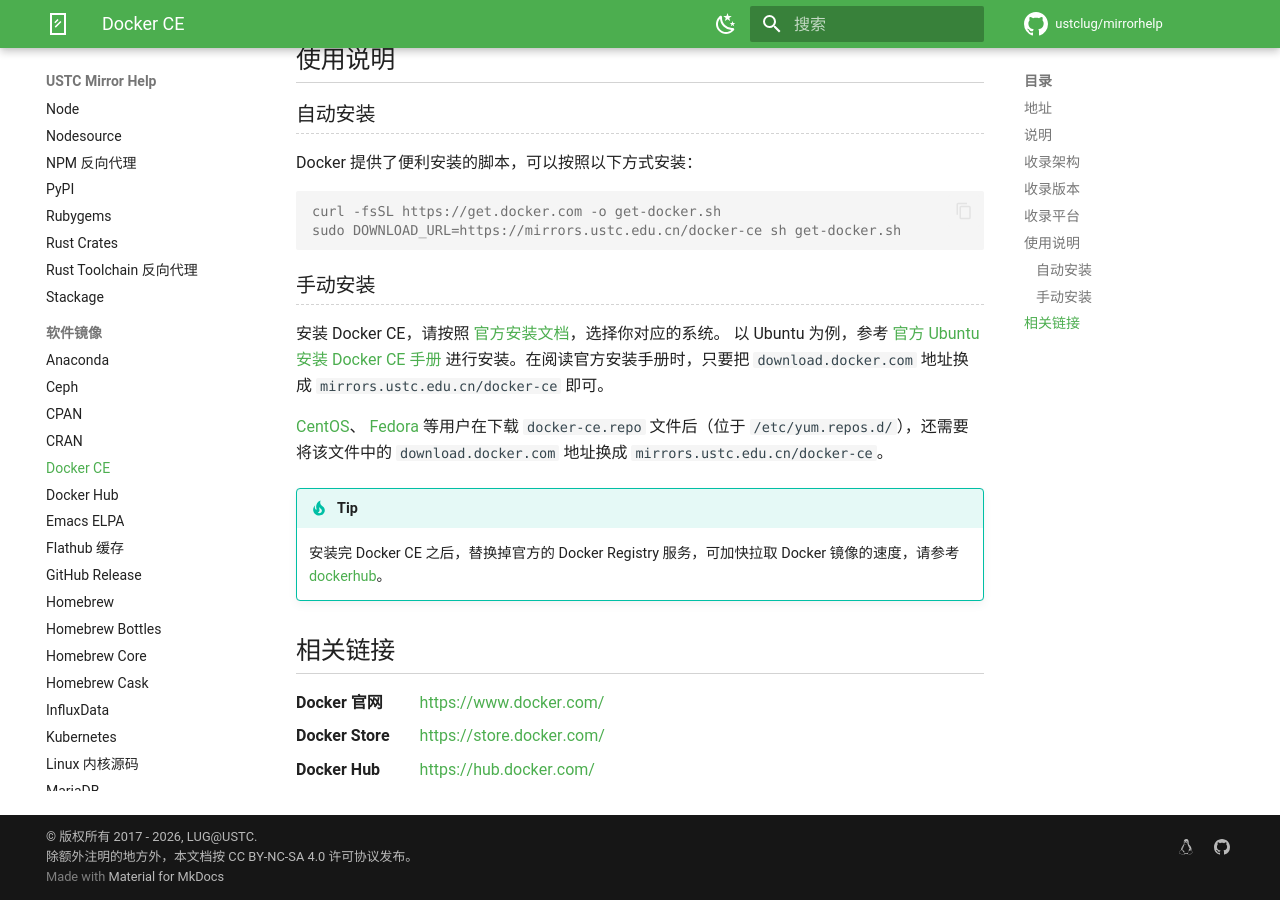
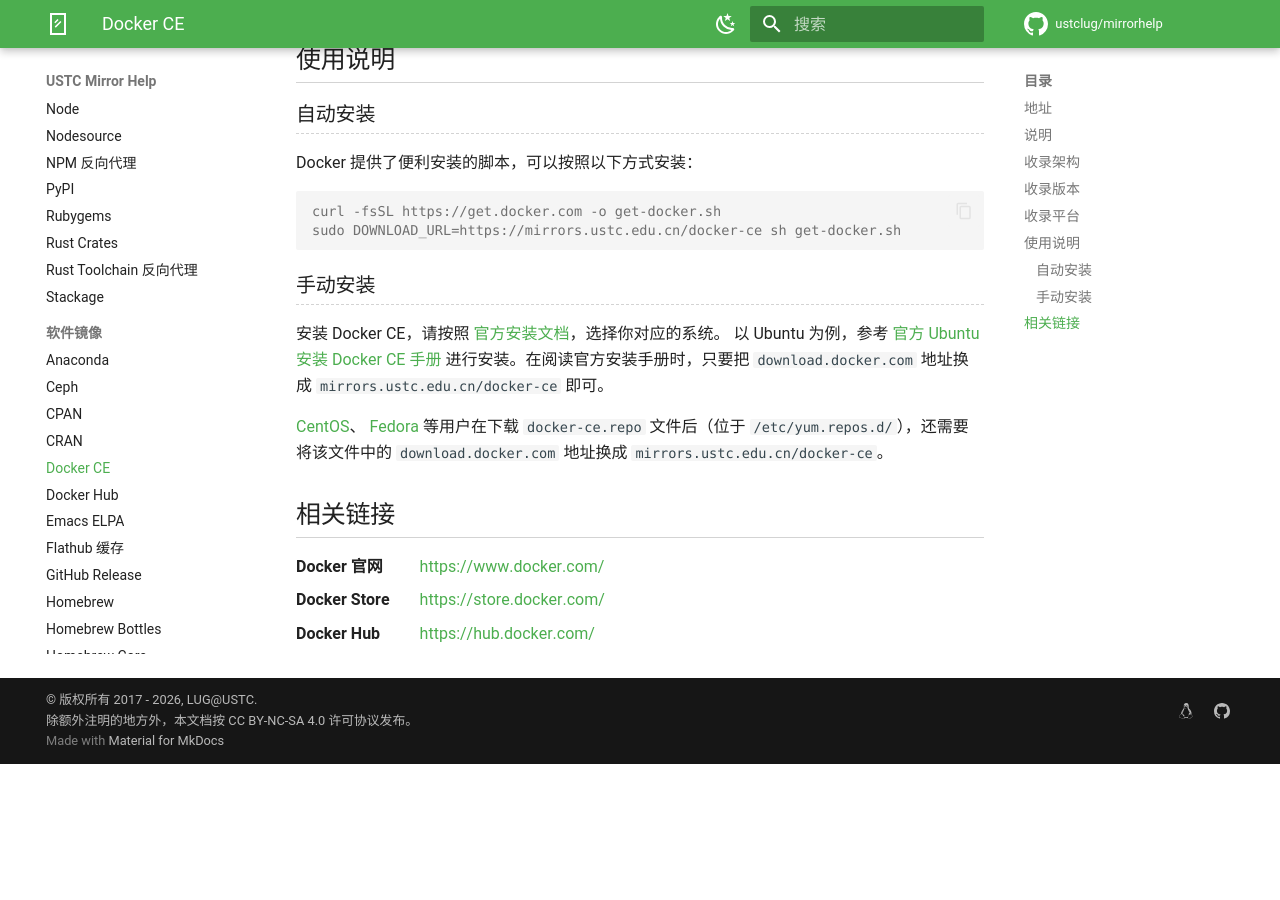
Before and after one commit to ustclug/mirrorhelp, an MkDocs documentation site: the page built from docs/docker-ce.md, in a window 1280 px wide and 900 px high, scrolled down 707 px. Built offline with MkDocs 1.6.1 and Material for MkDocs 9.7.7, drawn with Linux system fonts in a browser that asks for light colours; comment, search, counter and statistics services are not loaded; after the commit the page ends 1471 px from its top, so only the background shows below that.

Commit message:
docker-ce: Remove promotion for dockerhub mirror

```diff
--- a/docs/docker-ce.md
+++ b/docs/docker-ce.md
@@ -45,10 +45,6 @@
 等用户在下载 `docker-ce.repo` 文件后（位于 `/etc/yum.repos.d/`），还需要将该文件中的
 `download.docker.com` 地址换成 `mirrors.ustc.edu.cn/docker-ce`。
 
-!!! tip
-
-    安装完 Docker CE 之后，替换掉官方的 Docker Registry 服务，可加快拉取 Docker 镜像的速度，请参考 [dockerhub](dockerhub.md)。
-
 ## 相关链接
 
 Docker 官网
```
